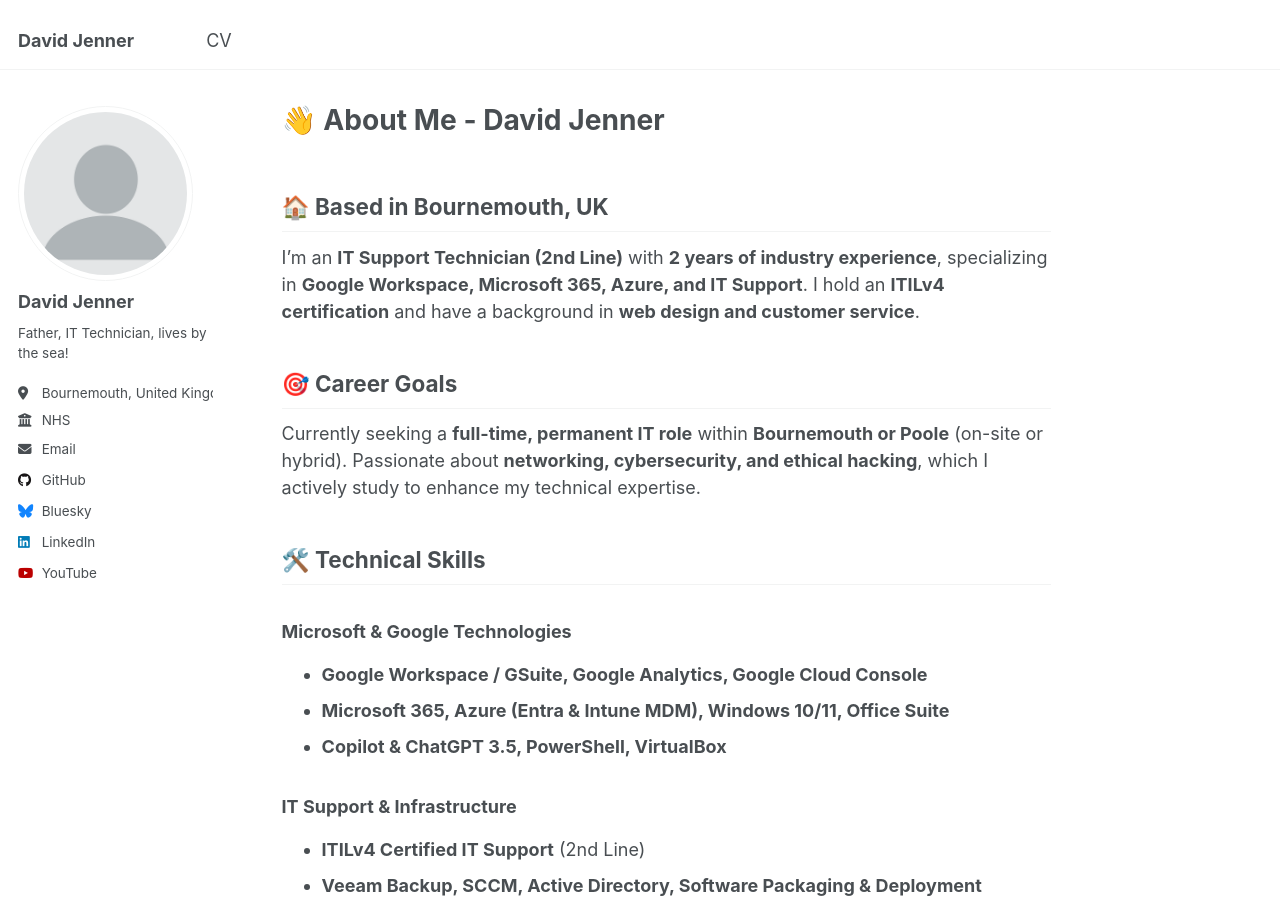
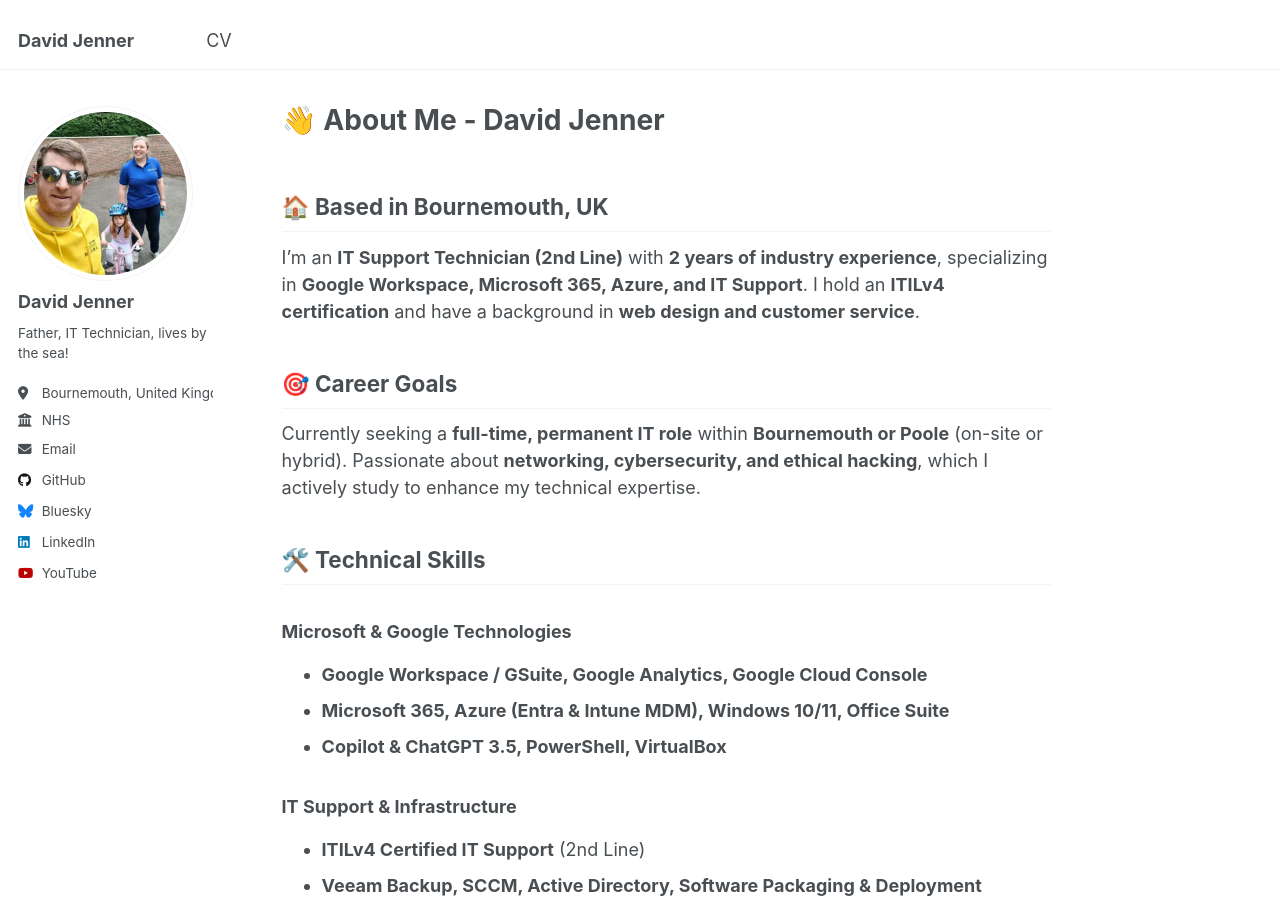
Before and after one commit to davidjenner/davidjenner.github.io, a Jekyll site: the page built from _pages/about.md, in a window 1280 px wide and 900 px high. Built offline with Jekyll 4.4.1, drawn with Linux system fonts in a browser that asks for light colours.

Commit message:
Update _config.yml
Profile Picture

```diff
--- a/_config.yml
+++ b/_config.yml
@@ -22,7 +22,7 @@ repository               : "davidjenner/davidjenner.github.io"
 #               Additional customization can be done by editing /_includes/author-profile.html
 author:
   # Biographic information
-  avatar           : "profile.png"
+  avatar           : "https://github.com/davidjenner/davidjenner.github.io/blob/master/david-jenner-profile-pic.jpg"
   name             : "David Jenner"
   pronouns         : # example: "she/her"
   bio              : "Father, IT Technician, lives by the sea!"
```
